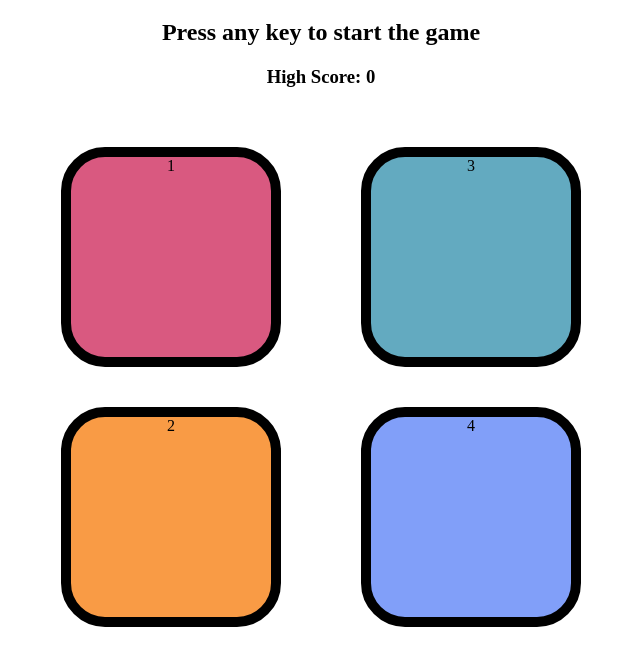
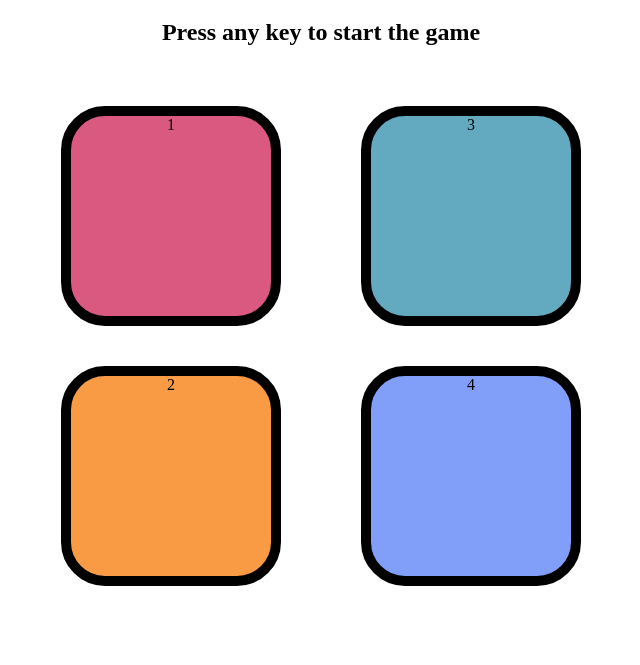
Before and after one commit to ssavitrikumari87-afk/simon-says-game, a plain HTML site: page index.html in a window 1280 px wide. Shown: the part 61-726 px from the top of the page, without its empty margins (319-959 px from the left). Drawn offline with Linux system fonts and the light colour scheme.

Commit message:
Update index.html

```diff
--- a/index.html
+++ b/index.html
@@ -10,7 +10,7 @@
 
     <h1>Simon Says Game</h1>
     <h2>Press any key to start the game</h2>
-    <h3 id="highScore">High Score: 0</h3>
+
 
     <div class="btn-container">
        <div class="line-one">
```
